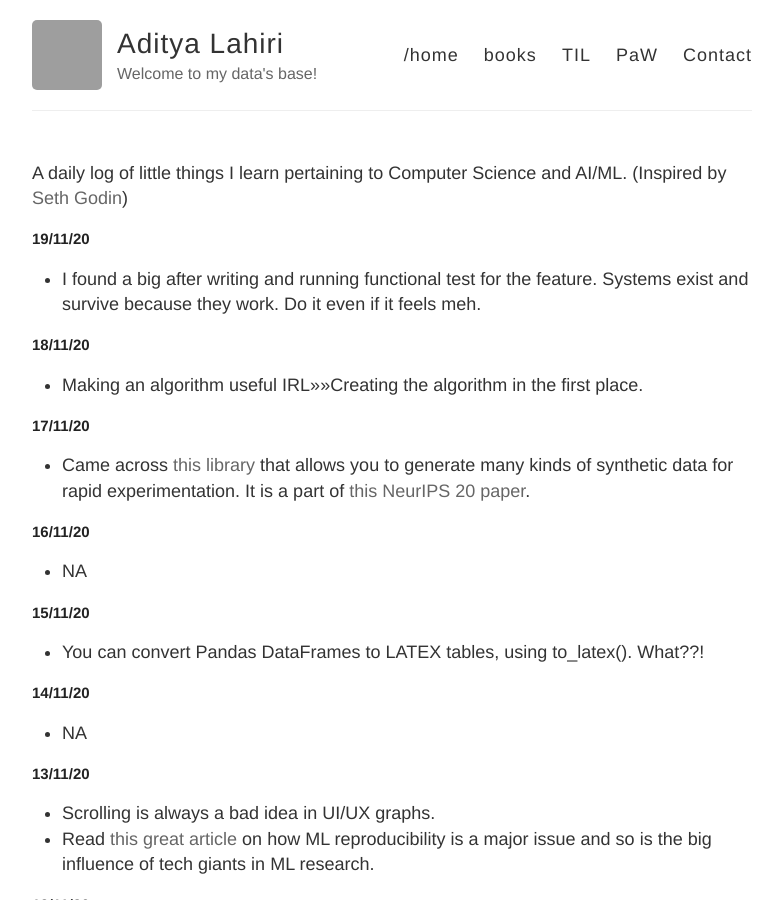
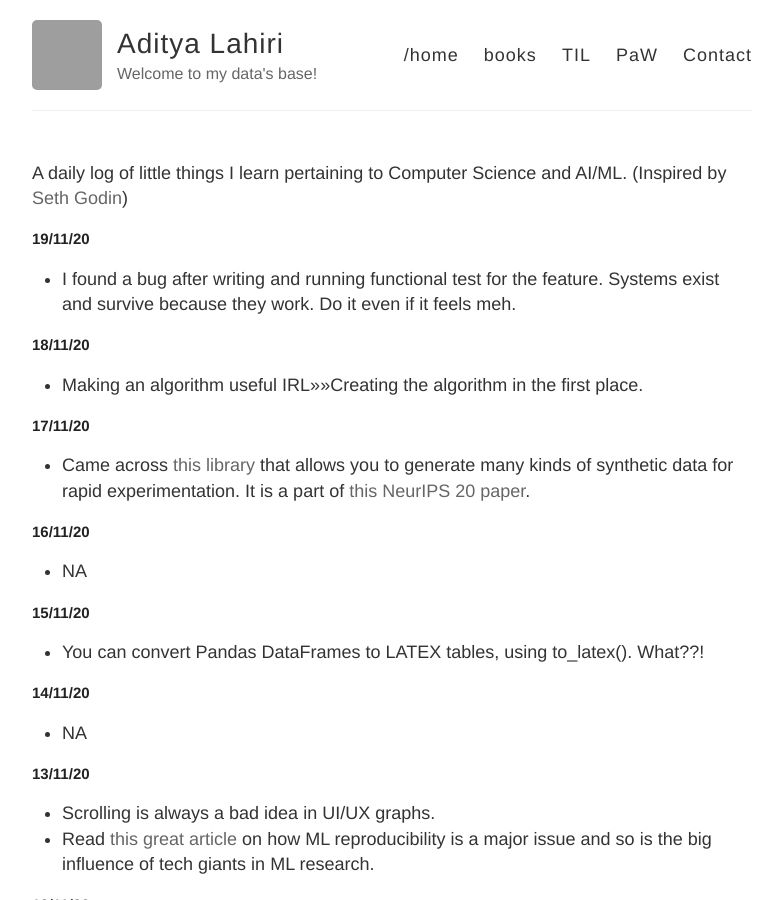
Before and after one commit to adityalahiri/adityalahiri.github.io, a Jekyll site: the page built from TIL.md, in a window 1280 px wide and 900 px high. Shown: the whole window, without its empty margins (248-1030 px from the left). Built offline with Jekyll 4.4.1, drawn with Linux system fonts in a browser that asks for light colours; our own code applies the rules of GitHub Pages for plain Markdown files; grey boxes are pictures that could not be loaded.

Commit message:
Fix typo

```diff
--- a/TIL.md
+++ b/TIL.md
@@ -3,7 +3,7 @@
 
 ## 19/11/20
 
-* I found a big after writing and running functional test for the feature. Systems exist and survive because they work. Do it even if it feels meh.
+* I found a bug after writing and running functional test for the feature. Systems exist and survive because they work. Do it even if it feels meh.
 
 ## 18/11/20
 
```
